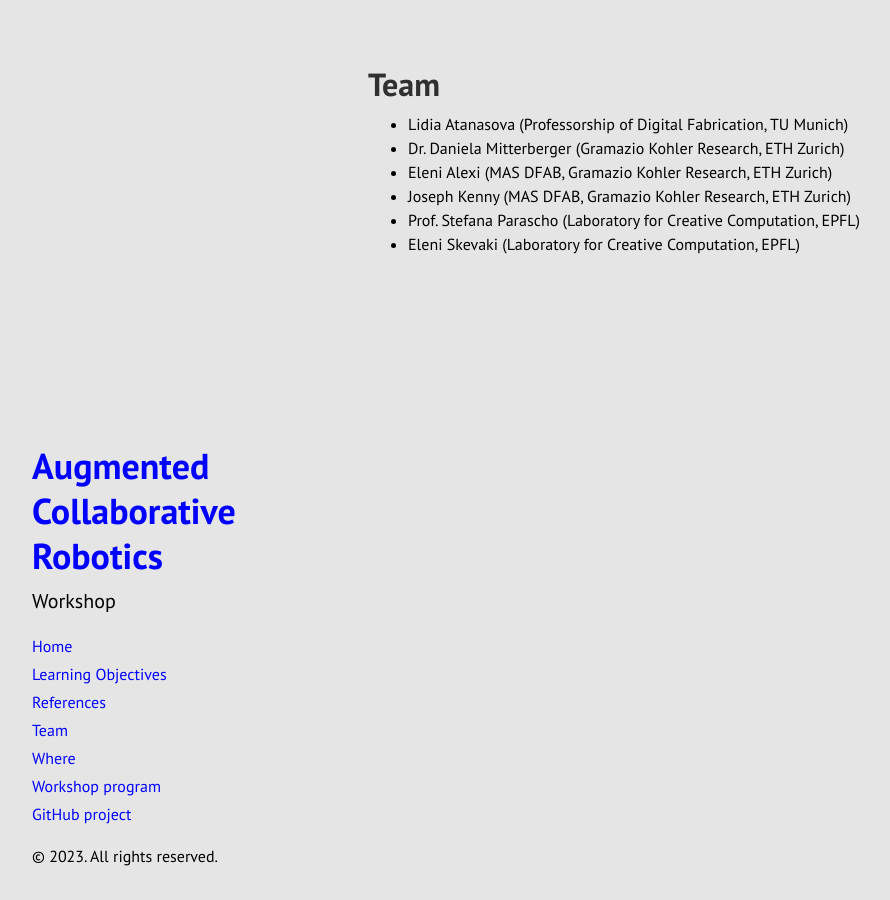
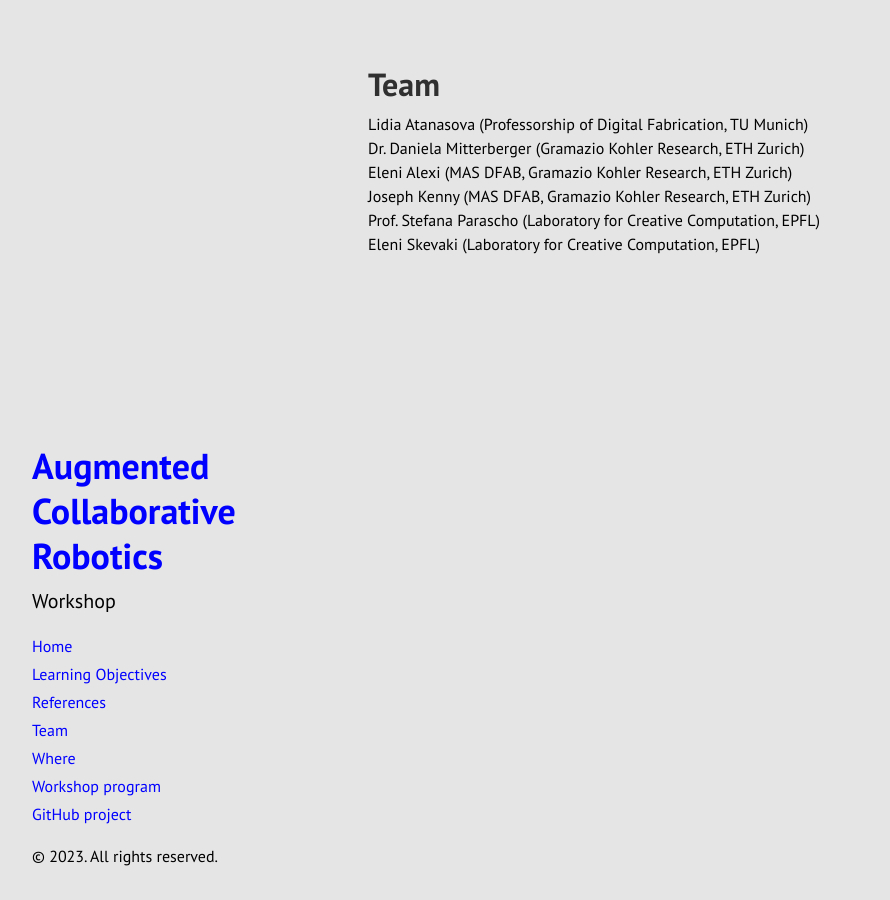
Before and after one commit to augmentedfabricationlab/workshop_augmented_collaborative_robotics, a Jekyll site: the page built from docs/team.md, in a window 1280 px wide. Shown: the whole page, without its empty margins (0-890 px from the left). Built offline with Jekyll 4.4.1, drawn with Linux system fonts in a browser that asks for light colours; Markdown is read by kramdown in place of the engine named in the settings.

Commit message:
update pages

```diff
--- a/docs/team.md
+++ b/docs/team.md
@@ -4,9 +4,9 @@
 ---
 
 
-* Lidia Atanasova (Professorship of Digital Fabrication, TU Munich)
-* Dr. Daniela Mitterberger (Gramazio Kohler Research, ETH Zurich)
-* Eleni Alexi (MAS DFAB, Gramazio Kohler Research, ETH Zurich)
-* Joseph Kenny (MAS DFAB, Gramazio Kohler Research, ETH Zurich)
-* Prof. Stefana Parascho (Laboratory for Creative Computation, EPFL)
-* Eleni Skevaki (Laboratory for Creative Computation, EPFL)
+Lidia Atanasova (Professorship of Digital Fabrication, TU Munich)
+Dr. Daniela Mitterberger (Gramazio Kohler Research, ETH Zurich)
+Eleni Alexi (MAS DFAB, Gramazio Kohler Research, ETH Zurich)
+Joseph Kenny (MAS DFAB, Gramazio Kohler Research, ETH Zurich)
+Prof. Stefana Parascho (Laboratory for Creative Computation, EPFL)
+Eleni Skevaki (Laboratory for Creative Computation, EPFL)
```
Also changed, not shown: docs/where.md (+2 -1 lines).
